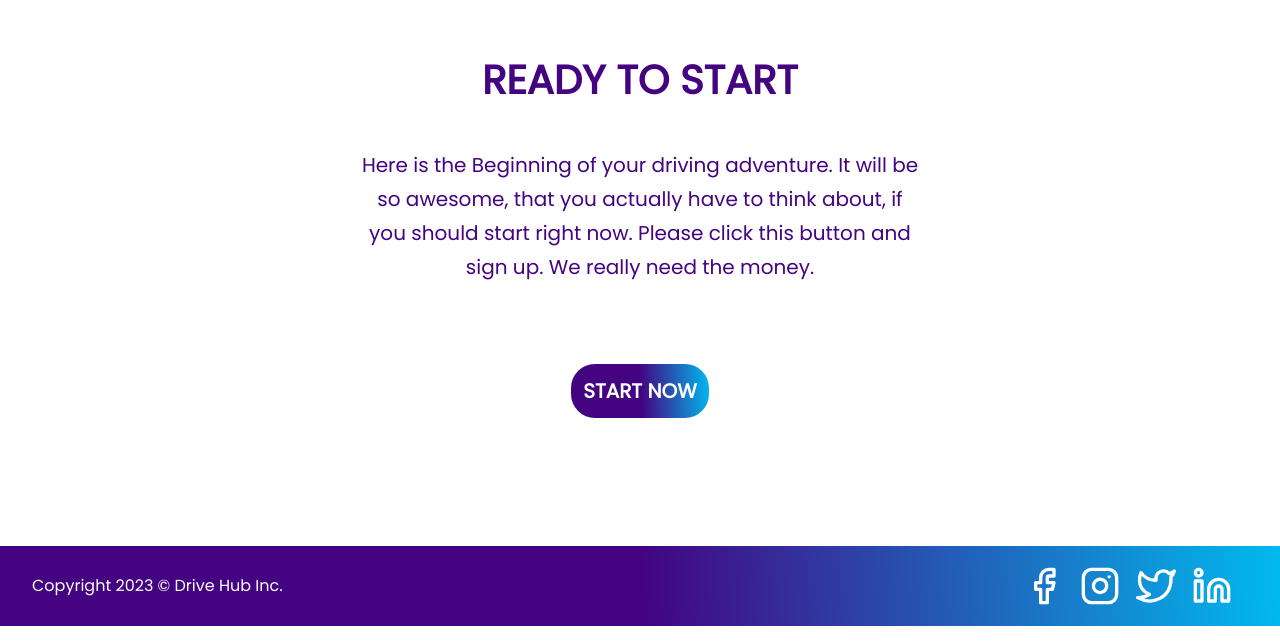
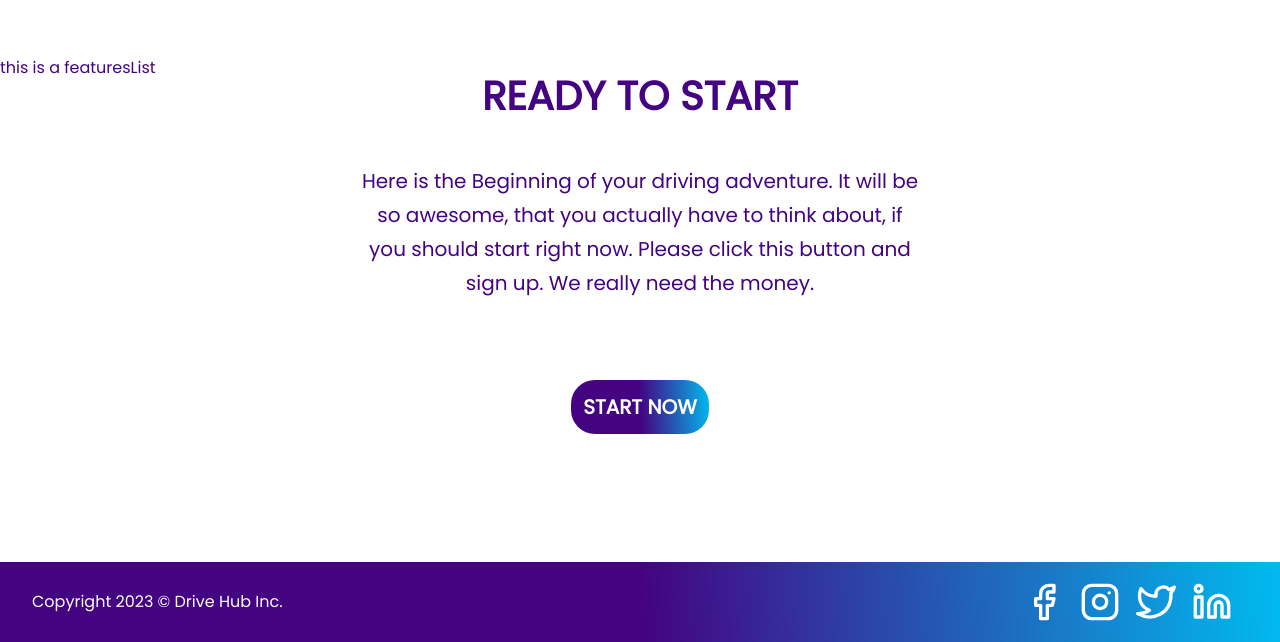
Before and after one commit to MikeSymoDev/frontend-driving-school, a React (Create React App) app: page / in a window 1280 px wide. Shown: the part 909-1551 px from the top of the page. Built offline with nearby package versions, Linux system fonts and the light colour scheme; no server answers.

Commit message:
created features component and fixed scroll issue on driver detail page

```diff
--- /dev/null
+++ b/src/components/featuresList/featuresList.jsx
@@ -0,0 +1,8 @@
+import React from 'react';
+import './featuresList.scss';
+
+export default function FeaturesList() {
+  return (
+    <div>this is a featuresList</div>
+  )
+}
--- a/src/pages/driverDetail.jsx
+++ b/src/pages/driverDetail.jsx
@@ -4,9 +4,19 @@ import HeroDriverDetail from '../components/heroDriverDetail/heroDriverDetail';
 import DriverDetailComponent from '../components/driverDetailComponent/driverDetailComponent';
 import CallToAction from '../components/callToAction/callToAction';
 import { useSelector } from 'react-redux';
+import { useEffect } from 'react';
 
 export default function DriverDetail() {
   const user = useSelector((store) => store.currentUser);
+
+const backToTop = () => {
+    window.scrollTo(0, 0);
+  };
+
+  useEffect(() => {
+    backToTop();
+  }, []);
+
   return (
     <>
 
--- a/src/pages/home.jsx
+++ b/src/pages/home.jsx
@@ -2,6 +2,7 @@ import React from 'react';
 import './home.scss';
 import Hero from '../components/hero/hero';
 import ThreeDrivers from '../components/threeDrivers/threeDrivers';
+import FeaturesList from '../components/featuresList/featuresList';
 import CallToAction from '../components/callToAction/callToAction';
 import { useSelector } from 'react-redux';
 
@@ -19,6 +20,9 @@ export default function Home() {
       <div className="threedrivers">
         <ThreeDrivers />
       </div>
+      <div className="featurelist">
+        <FeaturesList />
+      </div>
        {!user.token && <CallToAction /> }
     </>
   );
```
Also changed, not shown: src/assets/images/car-feature-comp.webp (added), src/components/featuresList/featuresList.scss (added).
